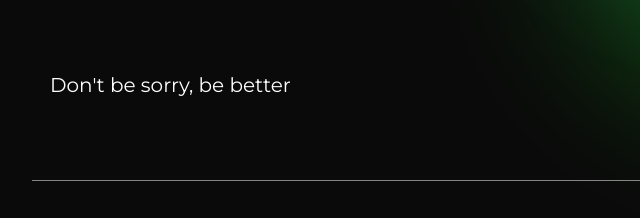
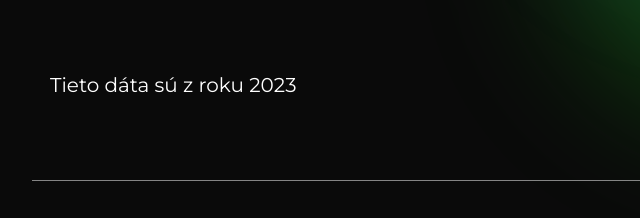
Before and after one commit to BlackisPlay/password, a plain HTML site: page index.html in a window 1280 px wide. Shown: the part 480-698 px from the top of the page, 0-640 px from the left. Drawn offline with Linux system fonts and the light colour scheme; a web font is replaced by a local one.

Commit message:
Update index.html

```diff
--- a/index.html
+++ b/index.html
@@ -33,7 +33,7 @@
             <div id="menu"></div>
         </div>
         <h1 id="nadpis">Otestujte silu<br>svojho hesla</h1>
-        <p id="nadpisPodtext">Don't be sorry, be better</p>
+        <p id="nadpisPodtext">Tieto dáta sú z roku 2023</p>
         <div id="kruhy">
             <div id="kruh0"></div>
             <div id="kruh1"></div>
@@ -73,6 +73,7 @@
         <img src="unlock.png" alt="unlock" class="parallax2">
         <img src="password.png" alt="password" class="parallax2">
         <div id="karta">
+            <p id="popis"></p>
             <h1 id="vysledok"></h1>
         </div>
         <div class="effect2"></div>
```
